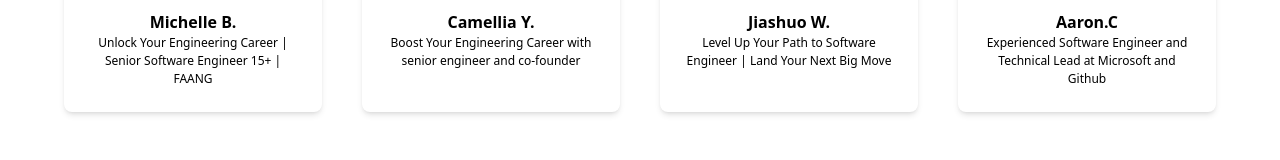
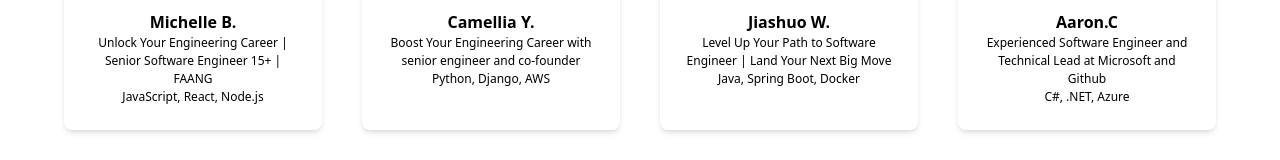
Before and after one commit to Yi-99/are-you-gapped, a React (Vite) app in the folder frontend/: page /skill-analyze in a window 1280 px wide. Shown: the part 1769-1929 px from the top of the page. Built offline with nearby package versions, Linux system fonts and the light colour scheme.

Commit message:
feat: added tech stack

```diff
--- a/frontend/src/page/GapAnalyzer.jsx
+++ b/frontend/src/page/GapAnalyzer.jsx
@@ -7,22 +7,27 @@ const GapAnalyzer = () => {
             name: 'Michelle B.',
             role: 'Unlock Your Engineering Career | Senior Software Engineer 15+ | FAANG',
             image: 'https://leland.imgix.net/profile-photos/66fee16a0bf02f035056825c.jpeg?fit=crop&crop=faces&h=400&w=400',
+            tech: '',
+            techstack: 'JavaScript, React, Node.js' // 추가된 techstack
           },
           {
             name: 'Camellia Y.',
             role: 'Boost Your Engineering Career with senior engineer and co-founder',
             image: 'https://leland.imgix.net/profile-photos/65693c2380ee8859f6fddb0f.jpg?fit=crop&crop=faces&h=400&w=400',
+            techstack: 'Python, Django, AWS' // 추가된 techstack
           },
           {
             name: 'Jiashuo W.',
             role: 'Level Up Your Path to Software Engineer | Land Your Next Big Move',
             image: 'https://leland.imgix.net/profile-photos/63c8eaae80e789137f30d76e.jpeg?fit=crop&crop=faces&h=400&w=400',
+            techstack: 'Java, Spring Boot, Docker' // 추가된 techstack
           },
           {
             name: 'Aaron.C',
             role: 'Experienced Software Engineer and Technical Lead at Microsoft and Github',
             image: 'https://leland.imgix.net/profile-photos/629bd32d2c58be62fcc98e74.jpg?fit=crop&crop=faces&h=400&w=400',
-        },
+            techstack: 'C#, .NET, Azure' // 추가된 techstack
+          }
         // {
         //   name: 'Suyeol Yoon',
         //   role: 'Product Manager & Fullstack Software Engineer',
@@ -70,6 +75,7 @@ const GapAnalyzer = () => {
               />
               <h3 className='text-xl font-bold text-center'>{member.name}</h3>
               <p className='text-sm text-center'>{member.role}</p>
+              <p className="text-sm text-center">{member.techstack}</p>
             </div>
           ))}
         </div>
```
Lines whose indentation alone changed are shown as unchanged.
